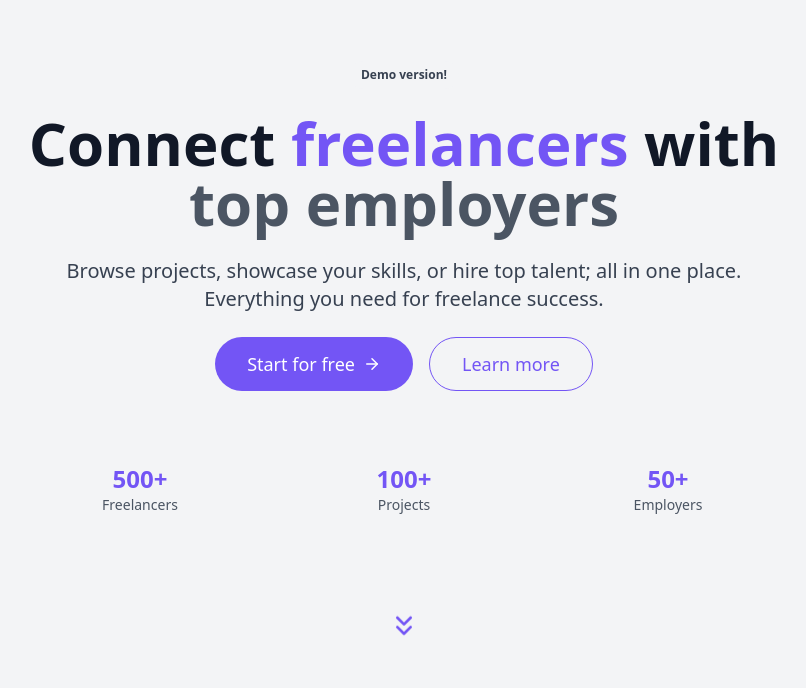
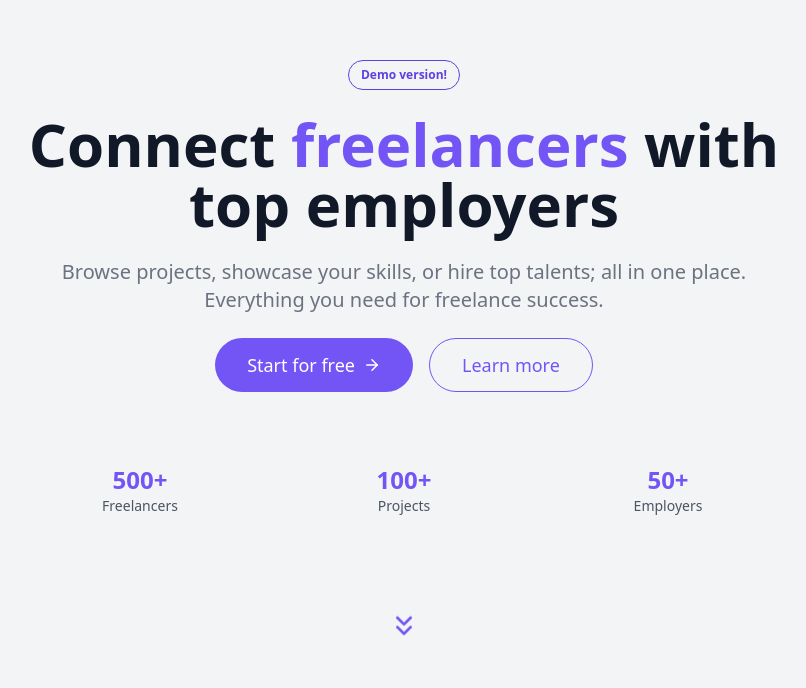
Before and after one commit to ArianMakiabadi/JobHop, a React (Vite) app: page / in a window 1280 px wide. Shown: the part 112-800 px from the top of the page, without its empty margins (236-1042 px from the left). Built offline with nearby package versions, Linux system fonts and the light colour scheme.

Commit message:
color and margin adjustements

```diff
--- a/src/pages/Home.jsx
+++ b/src/pages/Home.jsx
@@ -19,21 +19,22 @@ export const Home = () => {
         <div className="absolute bottom-0 right-0 w-[500px] h-[500px] rounded-full bg-secondary-100 opacity-20 -z-10"></div>
 
         <div className="max-w-3xl space-y-6">
-          {/* Badge */}
-          <span className="inline-block rounded-full bg-secondary-100 px-3 py-1.5 text-xs font-semibold text-secondary-700">
+          <span className="inline-block rounded-full border border-primary-700 px-3 py-1.5 text-xs font-semibold text-primary-700">
             Demo version!
           </span>
 
           {/* Headline with gradient emphasis */}
           <h1 className="text-5xl md:text-6xl font-extrabold leading-tight text-secondary-900">
-            Connect <span className="text-primary-600">freelancers</span> with{" "}
-            <span className="text-secondary-600">top employers</span>
+            Connect <span className="text-primary-600">freelancers</span> with
+            top employers
           </h1>
 
           {/* Subtitle */}
-          <p className="text-secondary-700 text-lg md:text-xl">
-            Browse projects, showcase your skills, or hire top talent; all in
-            one place. Everything you need for freelance success.
+          <p className="text-secondary-500 text-lg md:text-xl">
+            Browse projects, showcase your skills, or hire top talents; all in
+            one place.
+            <br />
+            Everything you need for freelance success.
           </p>
 
           {/* CTA buttons */}
@@ -55,7 +56,7 @@ export const Home = () => {
           </div>
 
           {/* Stats */}
-          <div className="pt-12 grid grid-cols-3 gap-6 text-center">
+          <div className="pt-4 md:pt-12 grid grid-cols-3 gap-6 text-center">
             <div>
               <span className="block text-2xl font-bold text-primary-600">
                 500+
```
